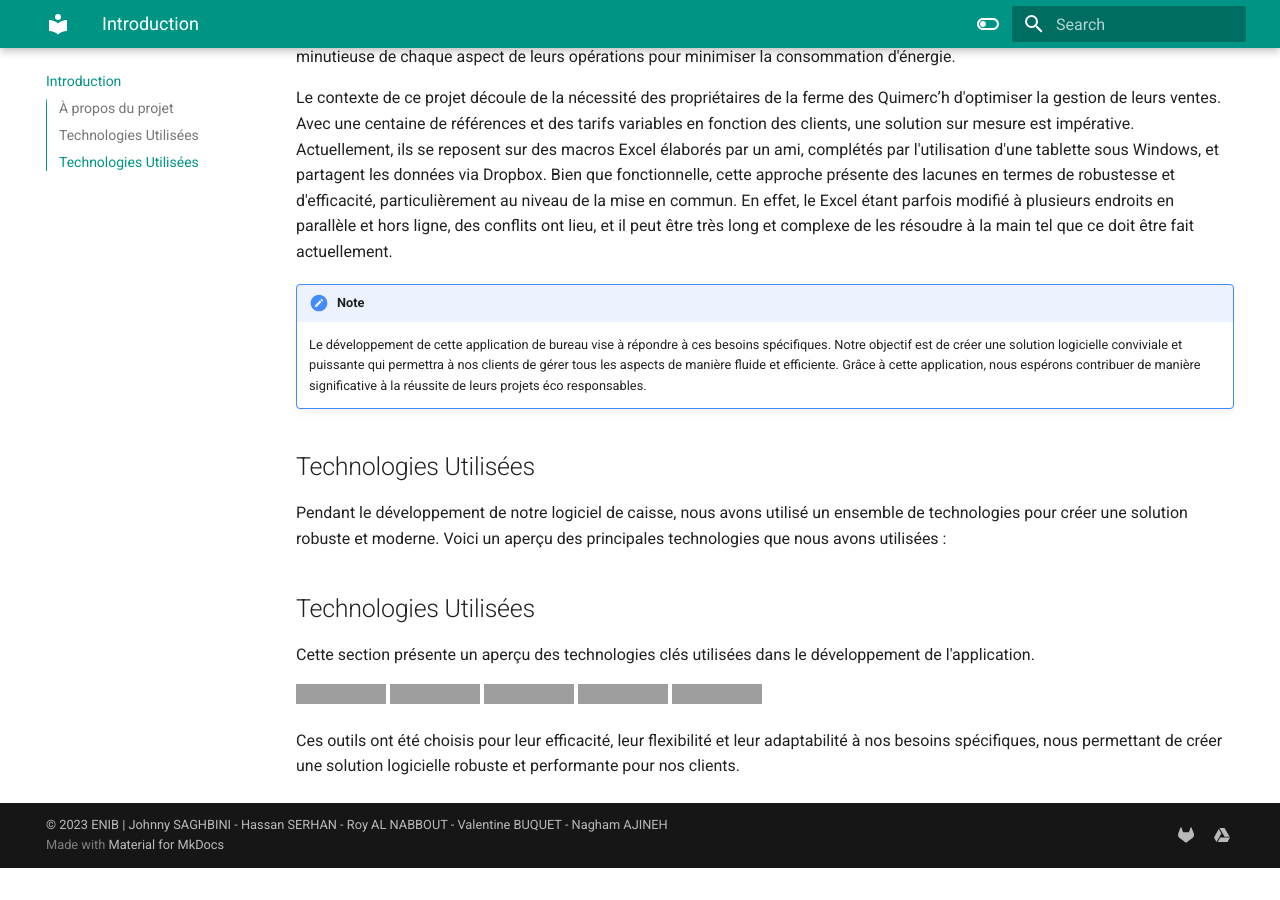
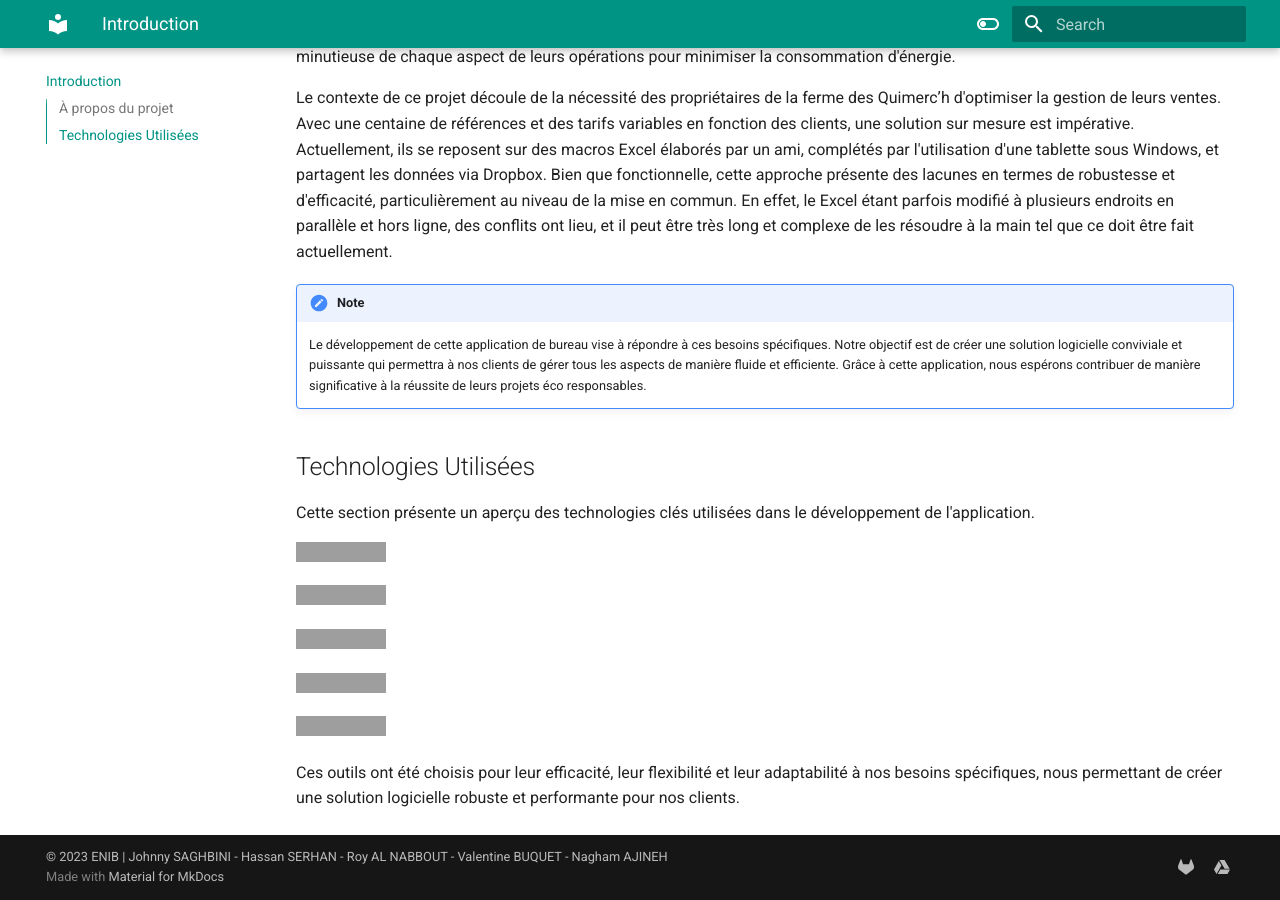
Before and after one commit to xBullseye/per-caisse-doc, an MkDocs documentation site: the page built from docs/index.md, in a window 1280 px wide and 900 px high, scrolled down 671 px, cut to the strip 0-900 px from the top of the window. Built offline with MkDocs 1.6.1 and Material for MkDocs 9.7.7, drawn with Linux system fonts in a browser that asks for light colours; before the commit the page ends 1539 px from its top, so only the background shows below that; grey boxes are pictures that could not be loaded.

Commit message:
Fixed used technos

```diff
--- a/docs/index.md
+++ b/docs/index.md
@@ -21,17 +21,16 @@ Le contexte de ce projet découle de la nécessité des propriétaires de la fer
     Le développement de cette application de bureau vise à répondre à ces besoins spécifiques. Notre objectif est de créer une solution logicielle conviviale et puissante qui permettra à nos clients de gérer tous les aspects de manière fluide et efficiente. Grâce à cette application, nous espérons contribuer de manière significative à la réussite de leurs projets éco responsables.
 
 ## Technologies Utilisées
-
-Pendant le développement de notre logiciel de caisse, nous avons utilisé un ensemble de technologies pour créer une solution robuste et moderne. Voici un aperçu des principales technologies que nous avons utilisées :
-
-## Technologies Utilisées
-
 Cette section présente un aperçu des technologies clés utilisées dans le développement de l'application.
 
 [![React.js](https://img.shields.io/badge/React.js-17.x-61DAFB?style=for-the-badge&logo=react)](https://reactjs.org/)
+
 [![Next.js](https://img.shields.io/badge/Next.js-10.x-000000?style=for-the-badge&logo=next.js)](https://nextjs.org/)
+
 [![Electron](https://img.shields.io/badge/Electron-27.x-47848F?style=for-the-badge&logo=Electron)](https://www.electronjs.org/)
+
 [![Flask](https://img.shields.io/badge/Flask-2.x-000000?style=for-the-badge&logo=flask)](https://flask.palletsprojects.com/en/2.0.x/)
+
 [![SQLite](https://img.shields.io/badge/SQLite-3.x-003B57?style=for-the-badge&logo=sqlite)](https://www.sqlite.org/index.html)
 
 Ces outils ont été choisis pour leur efficacité, leur flexibilité et leur adaptabilité à nos besoins spécifiques, nous permettant de créer une solution logicielle robuste et performante pour nos clients.
```
